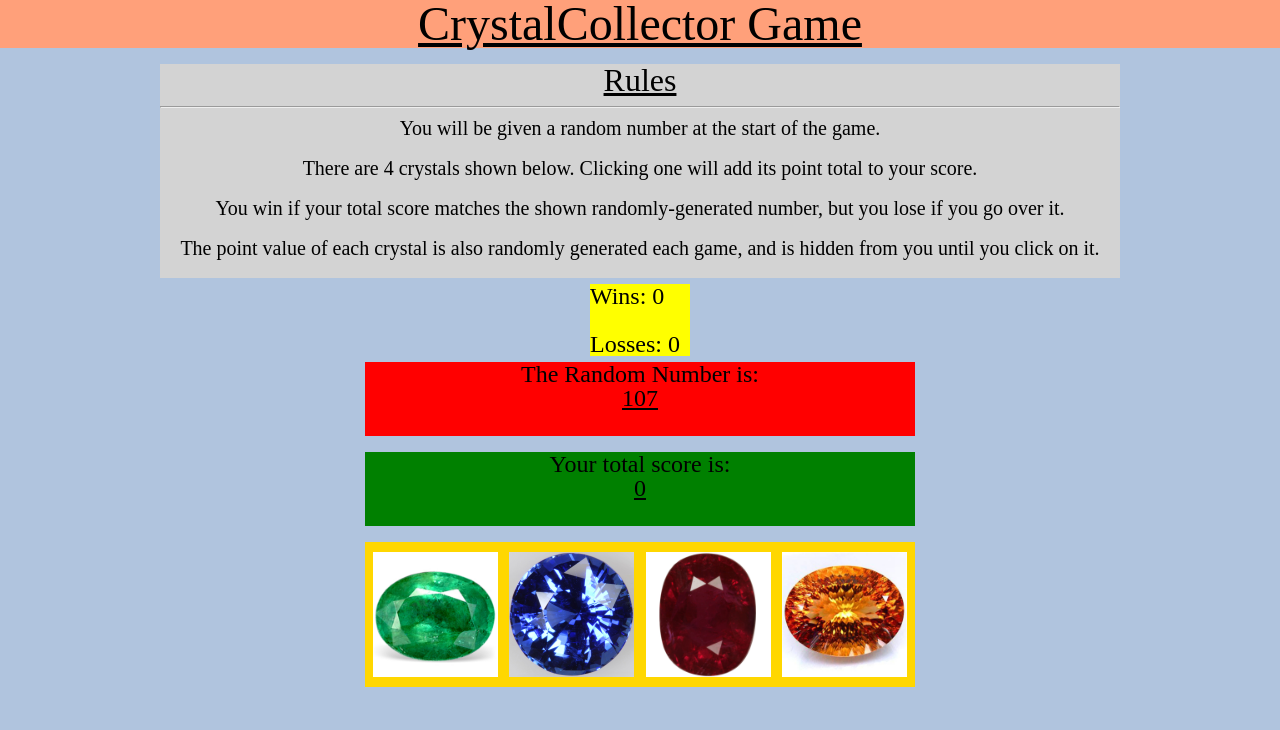
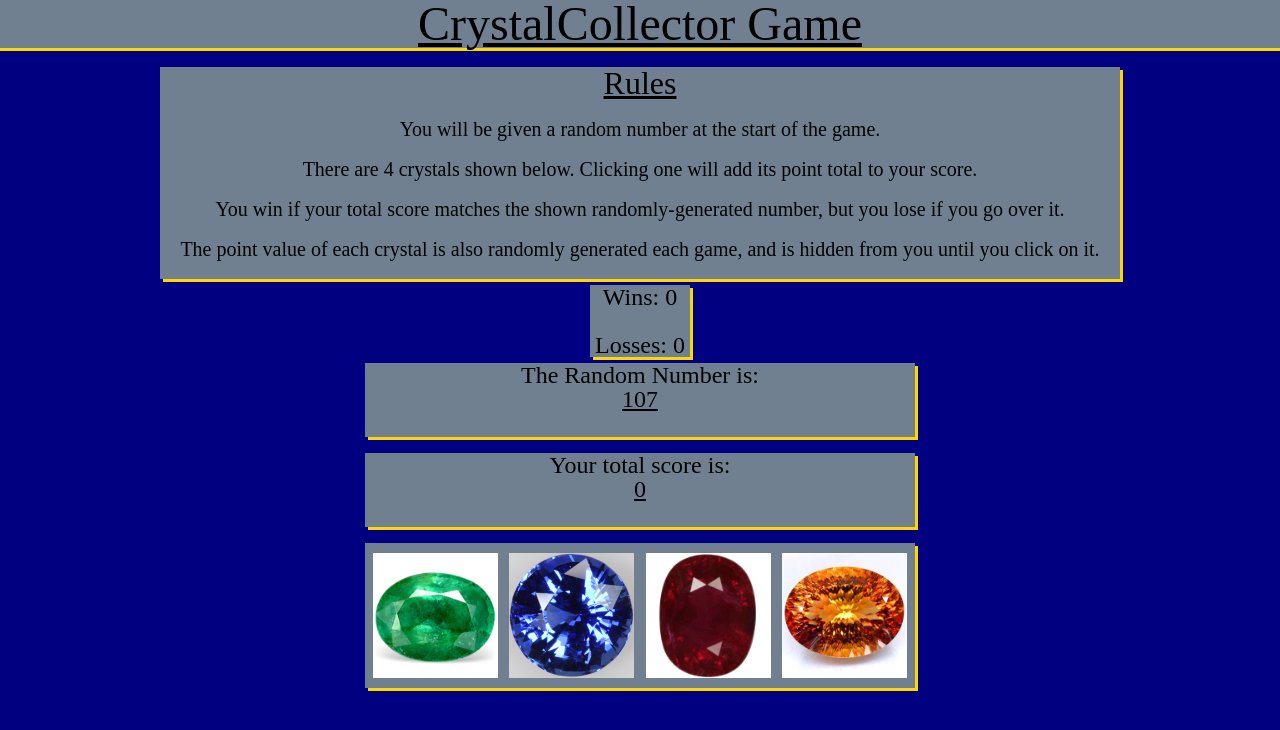
Before and after one commit to Bigminer106/week-4-game, a plain HTML site: page index.html in a window 1280 px wide. Drawn offline with nearby package versions, Linux system fonts and the light colour scheme.

Commit message:
CSS Tweaks

```diff
--- a/assets/css/style.css
+++ b/assets/css/style.css
@@ -1,16 +1,17 @@
 body {
   font-size: 36px;
   font-weight: 100%;
-  background-color: lightsteelblue;
+  background-color: navy;
 }
 
 .gameTitle {
   font-size: 3rem;
   text-decoration: underline black;
   text-align: center;
-  background-color: lightsalmon;
+  background-color: slategrey;
   margin: 0 auto;
   width: auto;
+  border-bottom: solid 3px gold;
 }
 
 div {
@@ -26,16 +27,18 @@ div {
   margin: 0 auto;
   font-size: 1.25rem;
   text-align: center;
-  background-color: lightgray;
+  background-color: slategray;
   width: 75%;
+  box-shadow: 3px 3px gold;
 }
 
 .rngTop {
-  background-color: red;
+  background-color: slategrey;
   margin: 0 auto;
   font-size: 1.5rem;
   text-align: center;
   margin-top: -10px;
+  box-shadow: 3px 3px gold;
 }
 
 .rngShown {
@@ -45,18 +48,21 @@ div {
 }
 
 .winLoss {
-  background-color: yellow;
+  background-color: slategrey;
   width: 100px;
   font-size: 1.5rem;
   margin: 0 auto;
   margin-top: -10px;
+  box-shadow: 3px 3px gold;
+  text-align: center;
 }
 
 .totalScoreTop {
-  background-color: green;
+  background-color: slategrey;
   margin: 0 auto;
   font-size: 1.5rem;
   text-align: center;
+  box-shadow: 3px 3px gold;
 }
 
 .totalScoreShown {
@@ -66,9 +72,10 @@ div {
 }
 
 .gems {
-  background-color: gold;
+  background-color: slategrey;
   height: 145px;
   margin: 0 auto;
+  box-shadow: 3px 3px gold;
 }
 
 .gem1, .gem2, .gem3, .gem4 {
--- a/index.html
+++ b/index.html
@@ -6,7 +6,7 @@
   <meta http-equiv="X-UA-Compatible" content="ie=edge">
   <link rel="stylesheet" href="./assets/css/style.css">
   <link rel="stylesheet" href="./assets/css/reset.css">
-  <title>Document</title>
+  <title>CrystalCollector</title>
   <script src="https://cdnjs.cloudflare.com/ajax/libs/jquery/3.3.1/jquery.min.js"></script>
   <script src="./assets/javascript/game.js"></script>
 </head>
@@ -14,8 +14,7 @@
   <h1 class="gameTitle">CrystalCollector Game</h1>
   <br>
   <div class="descript">
-    <h2 class="rules">Rules</h2>
-    <hr>
+    <h2 class="rules">Rules</h2><br>
     <p>You will be given a random number at the start of the game.</p>
     <br>
     <p>There are 4 crystals shown below.  Clicking one will add its point total to your score.</p>
```
